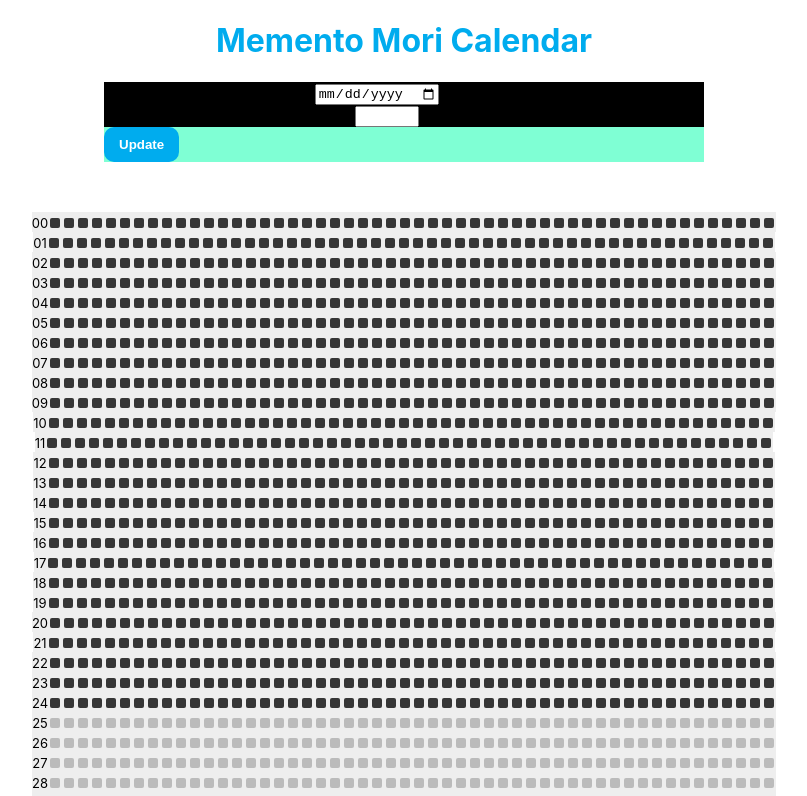
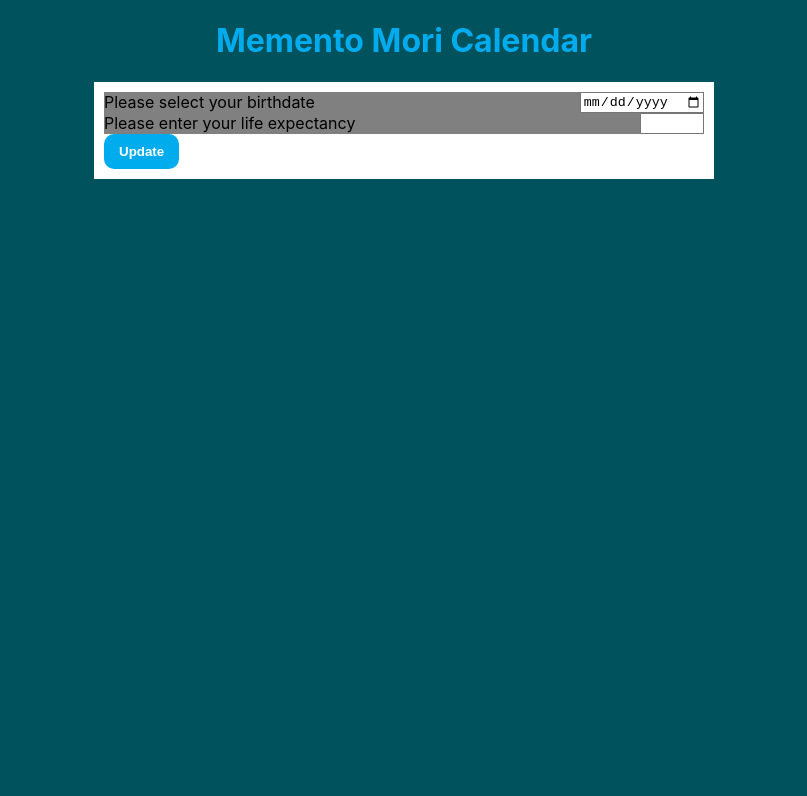
Before and after one commit to chessmadridista/memento-mori, a React (Create React App) app in the folder app/: page / in a window 1280 px wide. Shown: the top 796 px of the page, without its empty margins (236-1043 px from the left). Built offline with nearby package versions, Linux system fonts and the light colour scheme.

Commit message:
Add animation to the app.

```diff
--- a/app/src/App.js
+++ b/app/src/App.js
@@ -1,13 +1,15 @@
-import './App.css';
+import './App.scss';
 import Calendar from './components/calendar/Calendar';
 import Form from './components/form/Form';
+import { useState } from 'react';
 
 function App() {
+  const [showForm, setShowForm] = useState(true);
+
   return (
     <>
       <h1>Memento Mori Calendar</h1>
-      <Form />
-      <Calendar />
+      { showForm ? <Form /> : <Calendar /> }
     </>
   );
 }
--- a/app/src/components/form/Form.js
+++ b/app/src/components/form/Form.js
@@ -1,17 +1,17 @@
-import styles from './Form.module.css';
+import styles from './Form.module.scss';
 
 function Form() {
     return (
         <form>
-            <div class={ styles['field__container'] }>
+            <div className={ styles['field__container'] }>
                 <label htmlFor="birthDate">Please select your birthdate</label>
                 <input type="date" id="birthDate"></input>
             </div>
-            <div class={ styles['field__container'] }>
+            <div className={ styles['field__container'] }>
                 <label htmlFor="lifeExpectancy">Please enter your life expectancy</label>
                 <input type="number" id="lifeExpectancy" min="0" max="150"></input>
             </div>
-            <button>Update</button>
+            <button className={ styles['btn__submit'] }>Update</button>
         </form>
     );
 }
--- a/app/src/components/form/Form.module.css
+++ /dev/null
@@ -1,18 +0,0 @@
-form {
-    background-color: aquamarine;
-    width: 600px;
-    margin: auto;
-}
-
-.field__container {
-    background-color: black;
-}
-
-button {
-    background-color: #00acee;
-    color: #fff;
-    border: none;
-    border-radius: 10px;
-    padding: 10px 15px;
-    font-weight: bold;
-}
--- /dev/null
+++ b/app/src/components/form/Form.module.scss
@@ -0,0 +1,21 @@
+form {
+    background-color: #fff;
+    width: 600px;
+    margin: auto;
+    padding: 10px;
+
+    .field__container {
+        background-color: grey;
+        display: flex;
+        justify-content: space-between;
+    }
+
+    .btn__submit {
+        background-color: #00acee;
+        color: #fff;
+        border: none;
+        border-radius: 10px;
+        padding: 10px 15px;
+        font-weight: bold;
+    }
+}
--- a/app/src/index.css
+++ b/app/src/index.css
@@ -1,3 +1,24 @@
+@keyframes fluid-background-color {
+  0% {
+    background-color: red;
+  }
+  20% {
+    background-color: blue;
+  }
+  40% {
+    background-color: green;
+  }
+  60% {
+    background-color: yellow;
+  }
+  80% {
+    background-color: pink;
+  }
+  100% {
+    background-color: red;
+  }
+}
+
 body {
   margin: 0;
   font-family: -apple-system, BlinkMacSystemFont, 'Segoe UI', 'Roboto', 'Oxygen',
@@ -5,6 +26,9 @@ body {
     sans-serif;
   -webkit-font-smoothing: antialiased;
   -moz-osx-font-smoothing: grayscale;
+  animation-name: fluid-background-color;
+  animation-duration: 20s;
+  animation-iteration-count: infinite;
 }
 
 code {
```
Also changed, not shown: app/src/App.scss (renamed from app/src/App.css).
